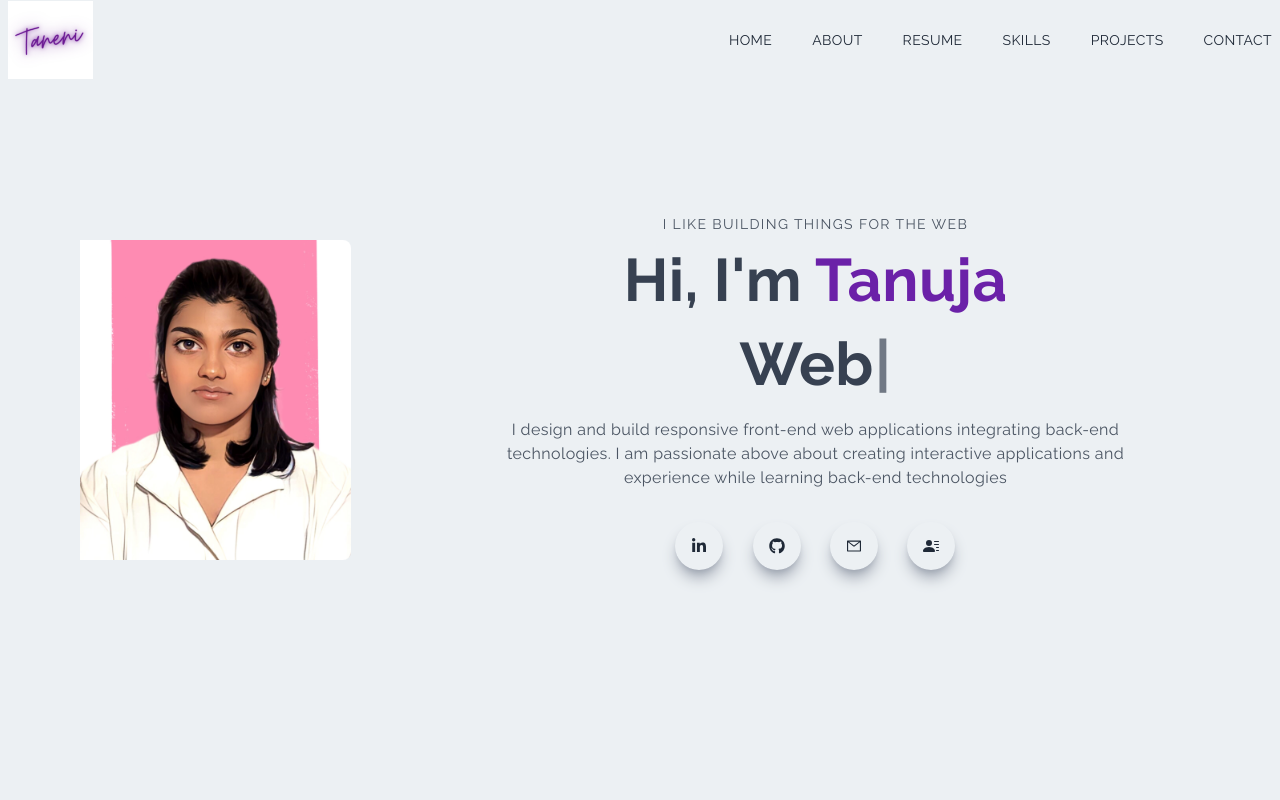
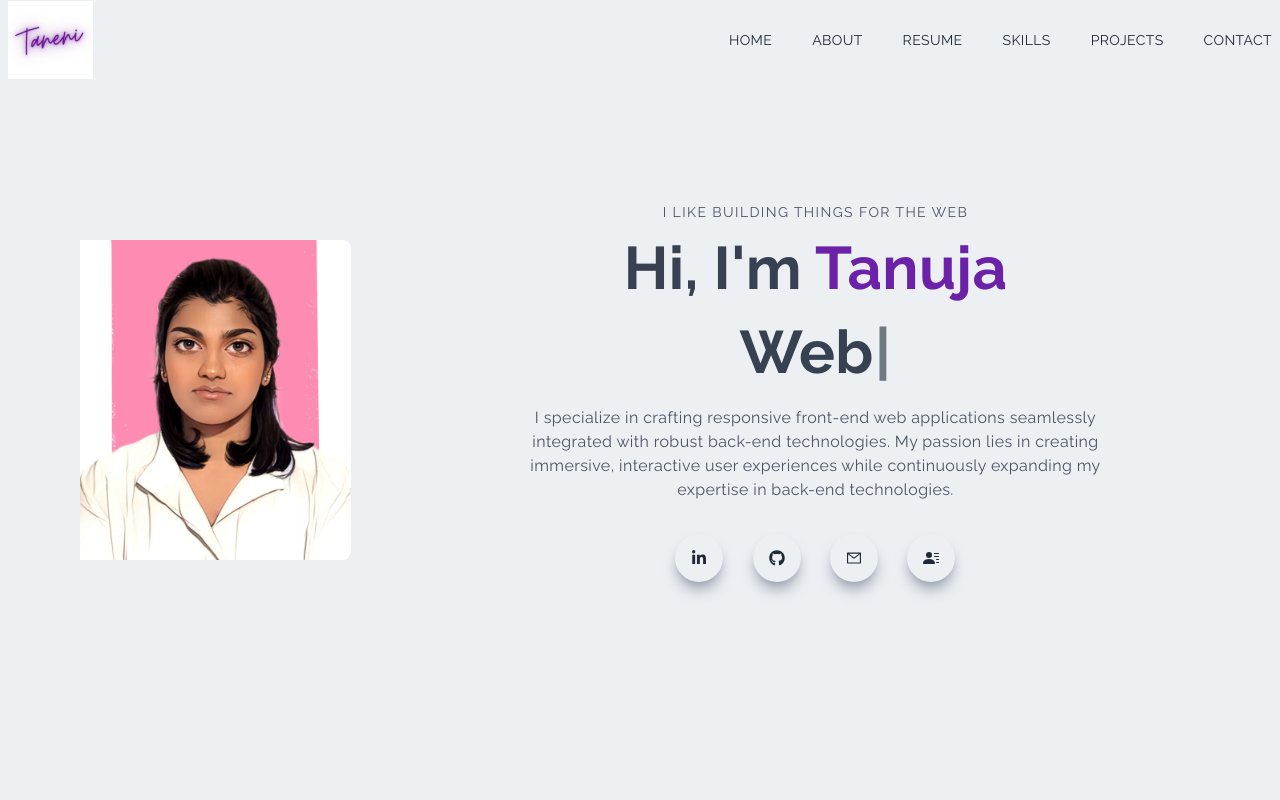
Before and after one commit to TanujaP07/my_portfolio, a Next.js app: page / in a window 1280 px wide. Shown: the top 800 px of the page. Built offline with nearby package versions, Linux system fonts and the light colour scheme.

Commit message:
Modified the intro summary

```diff
--- a/components/Main.jsx
+++ b/components/Main.jsx
@@ -41,10 +41,11 @@ const Main = () => {
               />
             </h1>
             <p className="py-4 text-gray-600 sm:max-w-[70%] m-auto">
-              I design and build responsive front-end web applications
-              integrating back-end technologies. I am passionate above about
-              creating interactive applications and experience while learning
-              back-end technologies
+              I specialize in crafting responsive front-end web applications
+              seamlessly integrated with robust back-end technologies. My
+              passion lies in creating immersive, interactive user experiences
+              while continuously expanding my expertise in back-end
+              technologies.
             </p>
             <div className="flex items-center justify-between my-4 max-w-[280px] m-auto sm:w-[80%]">
               <a
```
